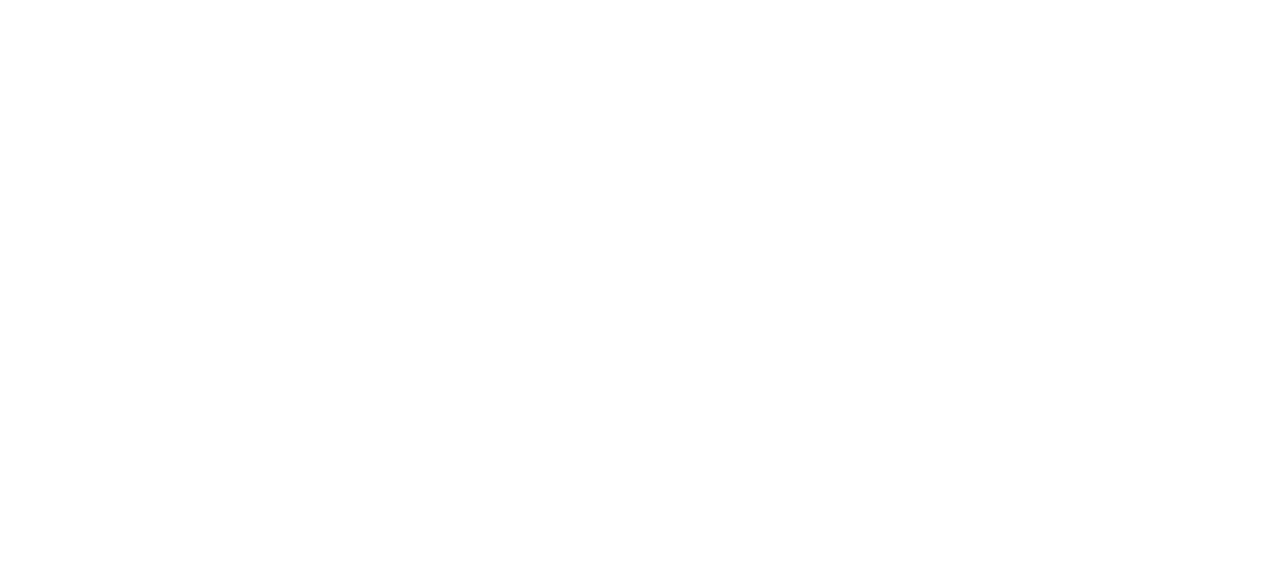
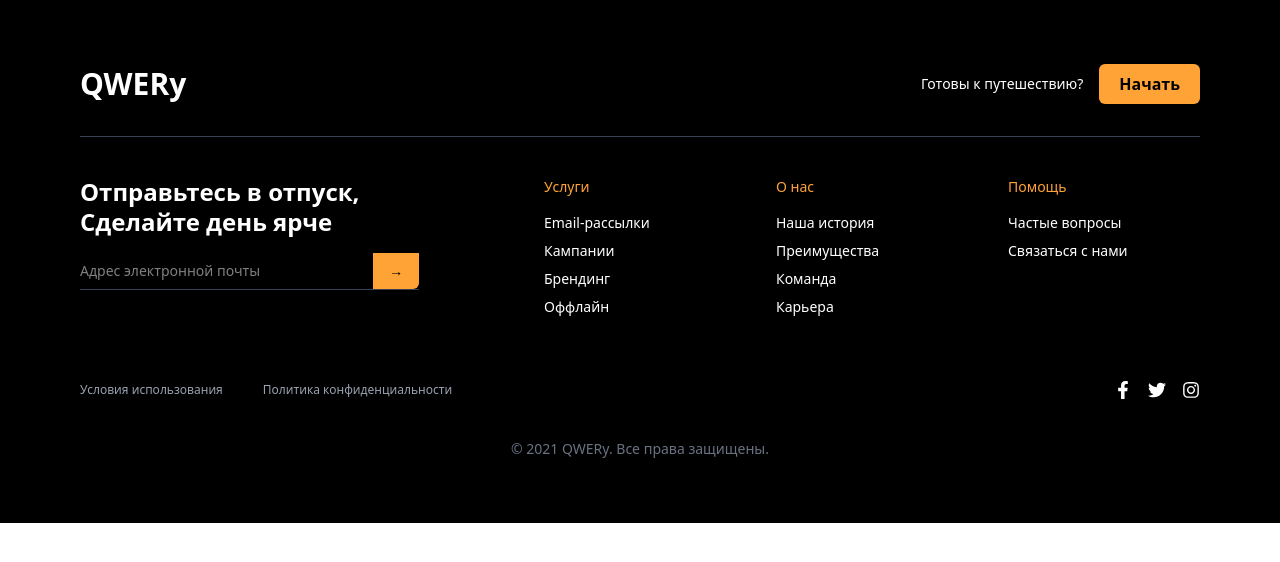
Before and after one commit to abjukm/GermanTravel, a React (Vite) app: page / in a window 1280 px wide. Shown: the top 562 px of the page. Built offline with nearby package versions, Linux system fonts and the light colour scheme.

Commit message:
add footer

```diff
--- a/src/App.jsx
+++ b/src/App.jsx
@@ -1,5 +1,11 @@
+import Footer from "./components/Footer";
+
 function App() {
-  return <></>;
+  return (
+    <>
+      <Footer />
+    </>
+  );
 }
 
 export default App;
--- /dev/null
+++ b/src/components/Footer.jsx
@@ -0,0 +1,86 @@
+import { FaFacebookF, FaTwitter, FaInstagram } from "react-icons/fa";
+
+const Footer = () => {
+  return (
+    <footer className="bg-black text-white w-full py-16 px-20">
+      <div className="flex justify-between items-center mb-8">
+        <h1 className="text-3xl font-bold">QWERy</h1>
+        <div className="flex items-center gap-4">
+          <p className="text-sm">Готовы к путешествию?</p>
+          <button className="bg-[#FFA337] text-black font-semibold px-5 py-2 rounded-md">
+            Начать
+          </button>
+        </div>
+      </div>
+      <hr className="border-gray-700 mb-10" />
+
+      <div className="grid grid-cols-5 gap-10 text-sm">
+        {/* Newsletter */}
+        <div className="col-span-2">
+          <h2 className="text-2xl font-semibold leading-tight mb-4">
+            Отправьтесь в отпуск,
+            <br />
+            Сделайте день ярче
+          </h2>
+          <div className="flex border-b border-gray-700 w-[80%]">
+            <input
+              type="email"
+              placeholder="Адрес электронной почты"
+              className="bg-transparent outline-none text-sm py-2 w-full"
+            />
+            <button className="bg-[#FFA337] text-black px-4 rounded-bl-none rounded-br-md">
+              →
+            </button>
+          </div>
+        </div>
+
+        {/* Ссылки */}
+        <div>
+          <h3 className="text-[#FFA337] font-medium mb-4">Услуги</h3>
+          <ul className="space-y-2">
+            <li>Email-рассылки</li>
+            <li>Кампании</li>
+            <li>Брендинг</li>
+            <li>Оффлайн</li>
+          </ul>
+        </div>
+
+        <div>
+          <h3 className="text-[#FFA337] font-medium mb-4">О нас</h3>
+          <ul className="space-y-2">
+            <li>Наша история</li>
+            <li>Преимущества</li>
+            <li>Команда</li>
+            <li>Карьера</li>
+          </ul>
+        </div>
+
+        <div>
+          <h3 className="text-[#FFA337] font-medium mb-4">Помощь</h3>
+          <ul className="space-y-2">
+            <li>Частые вопросы</li>
+            <li>Связаться с нами</li>
+          </ul>
+        </div>
+      </div>
+
+      <div className="flex justify-between items-center mt-16 text-xs text-gray-400">
+        <div className="space-x-10">
+          <span>Условия использования</span>
+          <span>Политика конфиденциальности</span>
+        </div>
+        <div className="flex gap-4 text-white text-lg">
+          <FaFacebookF />
+          <FaTwitter />
+          <FaInstagram />
+        </div>
+      </div>
+
+      <p className="text-center text-gray-500 text-sm mt-10">
+        © 2021 QWERy. Все права защищены.
+      </p>
+    </footer>
+  );
+};
+
+export default Footer;
```
